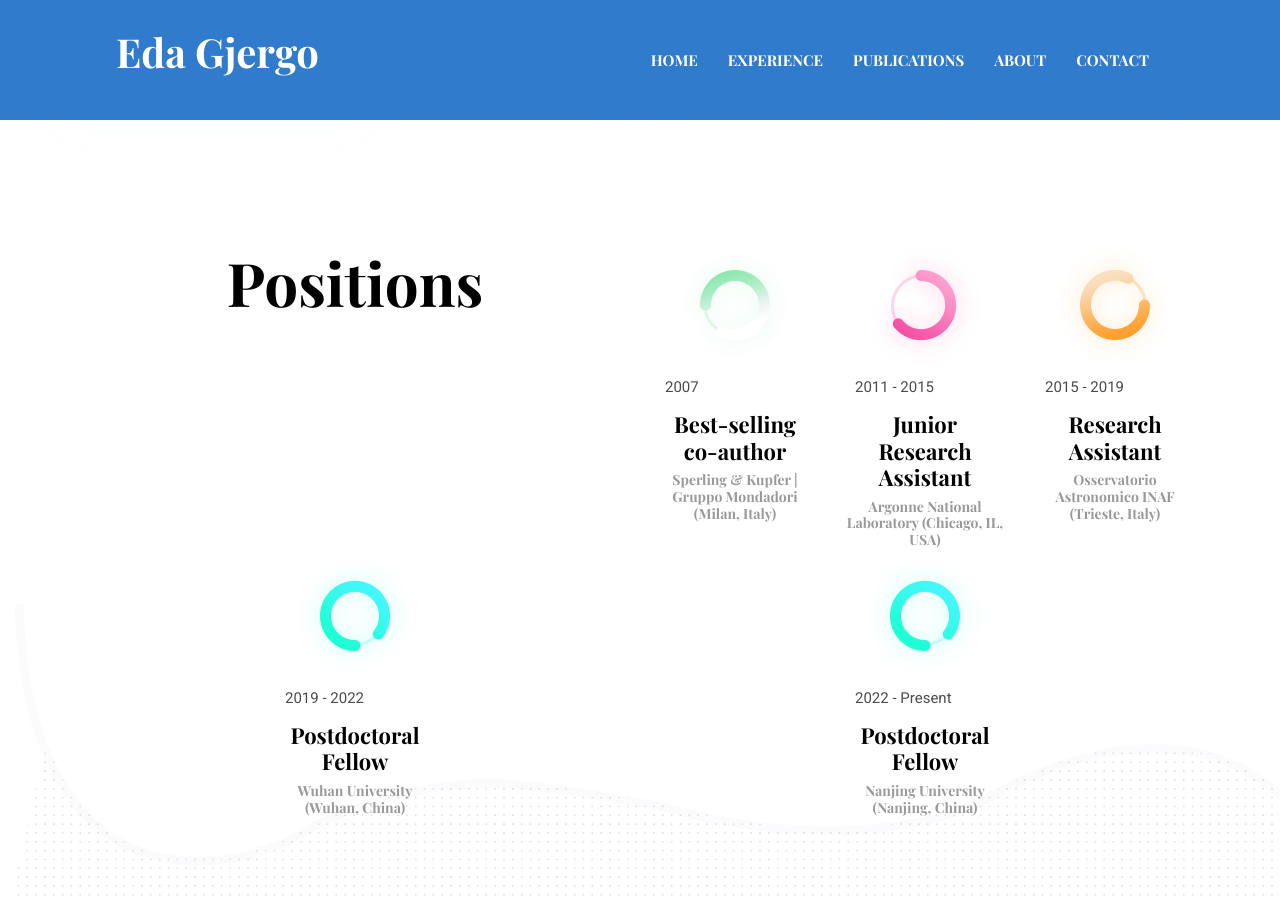
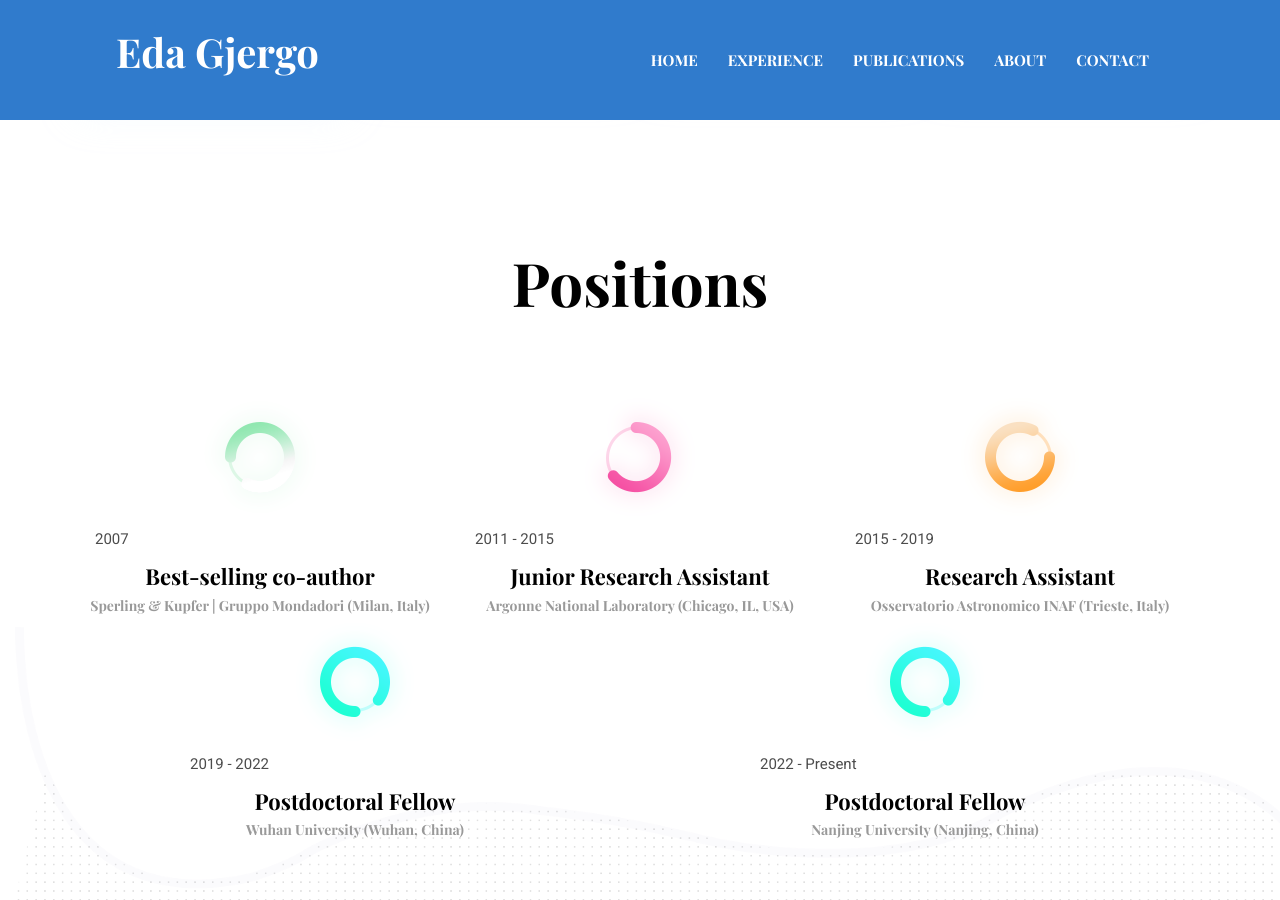
Before and after one commit to egjergo/egjergo.github.io, a Jekyll site: the page built from index.html, in a window 1280 px wide and 900 px high, scrolled down 3053 px. Built offline with Jekyll 4.4.1, drawn with Linux system fonts in a browser that asks for light colours.

Commit message:
Update positions-section.html

```diff
--- a/_includes/positions-section.html
+++ b/_includes/positions-section.html
@@ -3,11 +3,11 @@
 <section class="section">
   <div class="container">
     <div class="row justify-content-around">
-      <div class="col-lg-6 text-center">
+      <div class="col-lg-12 text-center">
         <h2 class="section-title">{{ site.data.settings.positions-title }}</h2>
       </div>
       {% for positions in site.data.settings.positions %}
-      <div class="col-lg-2 col-md-3 text-center">
+      <div class="col-lg-4 col-md-3 text-center">
         <img src="{{ site.baseurl }}/assets/images/positions/{{ positions.icon }}" alt="{{ site.data.settings.positions-title }} icon">
         <p class="mb-0">{{ positions.date }}</p>
         <h4>{{ positions.name }}</h4>
```
